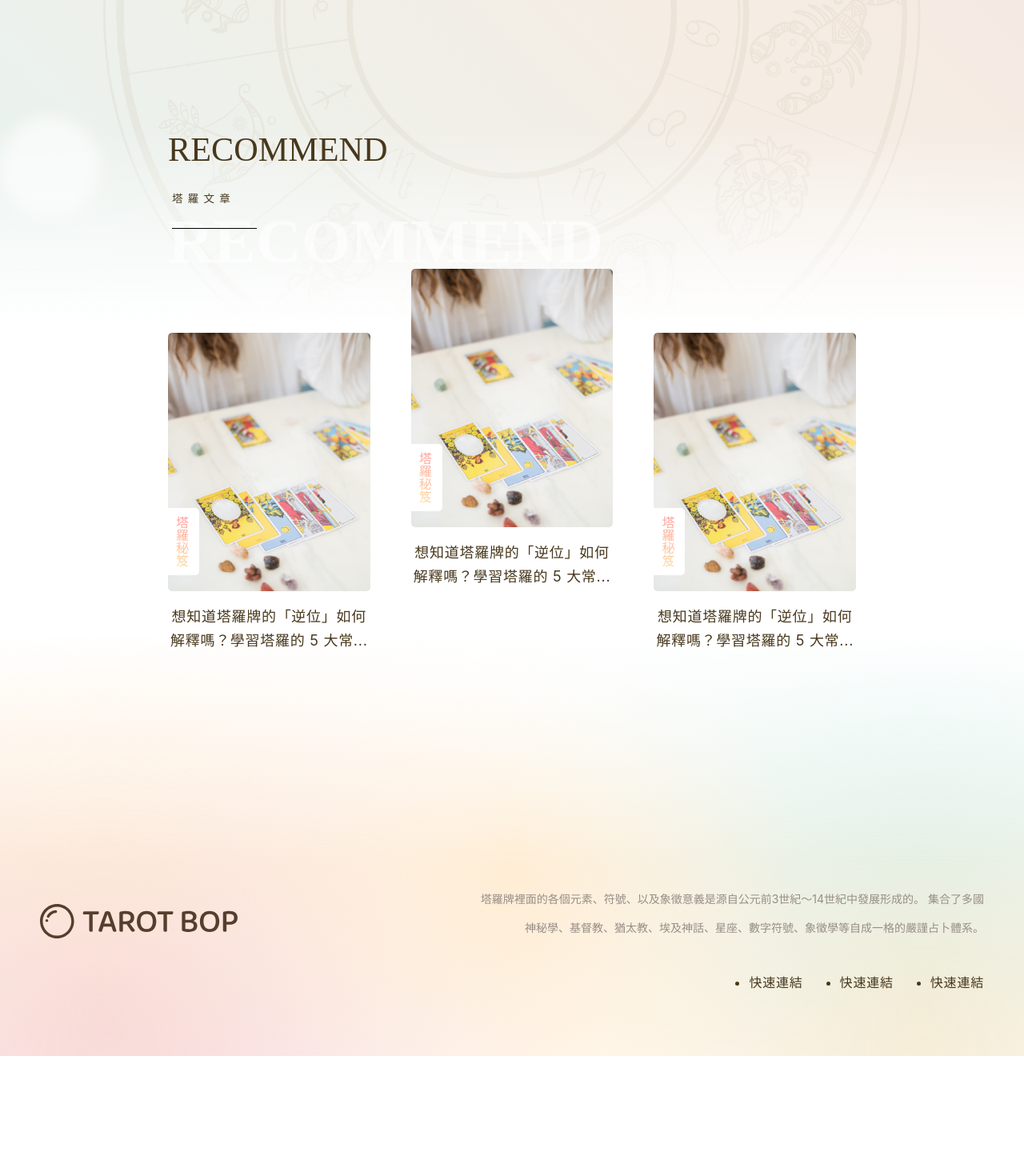
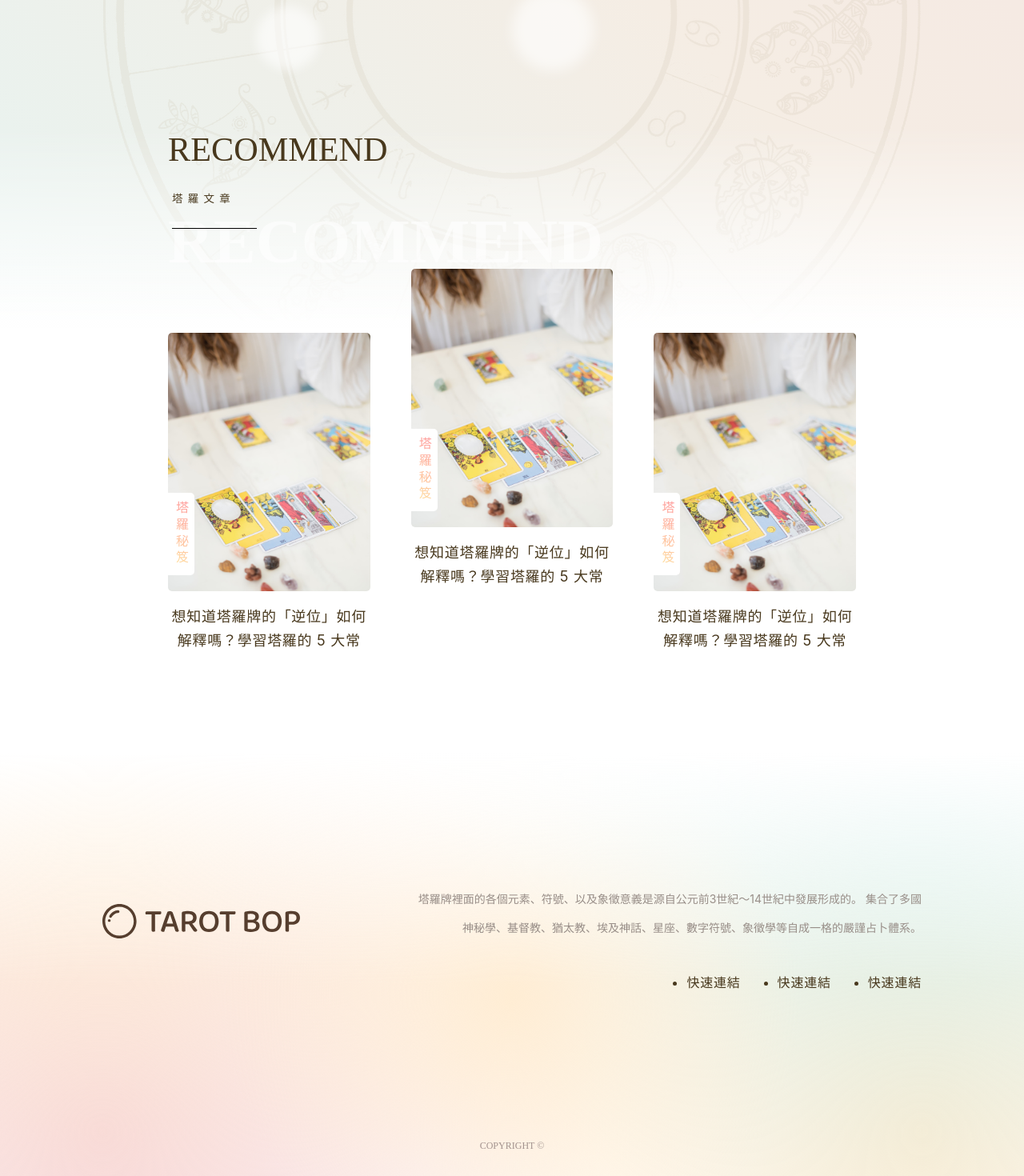
Before and after one commit to smile25896/tarot, a Next.js app: page / in a window 1280 px wide. Shown: the part 894-2364 px from the top of the page at 80% size. Before the commit the page ends 2214 px from the top, so only its background shows below. Built offline with nearby package versions, Linux system fonts and the light colour scheme.

Commit message:
修正：首頁樣式

```diff
--- a/components/Footer/Footer.js
+++ b/components/Footer/Footer.js
@@ -18,9 +18,13 @@ const Footer = () => {
       css={css`
         width: 100%;
         position: absolute;
+      `}
+    >
+      <div
+        css={css`
           display: flex;
           justify-content: space-between;
-        padding: 30vh 50px 10vh;
+          padding: 30vh 10vw 174px;
           @media (max-width: 576px) {
             flex-direction: column;
           }
@@ -128,6 +132,24 @@ const Footer = () => {
             background: linear-gradient(180deg, #fff, #fff 40%, transparent);
           `}
         ></div>
+      </div>
+      <div
+        css={css`
+          margin-bottom: 20px;
+          font-family: "Montserrat";
+          font-style: normal;
+          font-weight: 400;
+          font-size: 12px;
+          line-height: 36px;
+
+          text-align: center;
+          text-transform: uppercase;
+
+          color: #a2938e;
+        `}
+      >
+        Copyright ©
+      </div>
     </footer>
   );
 };
--- a/components/HomeBg/HomeBg.js
+++ b/components/HomeBg/HomeBg.js
@@ -93,12 +93,12 @@ const HomeBg = ({ bubbles, roundTranslate }) => {
         css={[
           bubblesCss,
           css`
-            left: ${index * 20}vw;
+            left: ${index * 12.5}vw;
             width: ${item.width}vw;
             height: ${item.width}vw;
             filter: blur(${item.width}px);
             animation-delay: ${item.delay}s;
-            animation-duration: ${item.width * 2.2}s;
+            animation-duration: ${item.width * 0.7 + 6}s;
           `,
         ]}
       ></div>
@@ -125,6 +125,10 @@ const HomeBg = ({ bubbles, roundTranslate }) => {
 
           @media (max-width: 768px) {
             top: -10vh;
+          }
+
+          @media (max-width: 576px) {
+            height: 250vh;
           }
         `}
       ></div>
@@ -223,6 +227,10 @@ const HomeBg = ({ bubbles, roundTranslate }) => {
             transparent 90%,
             transparent
           );
+
+          @media (max-width: 576px) {
+            top: 200vh;
+          }
         `}
       ></div>
       <div
--- a/components/LayoutContent/LayoutContent.js
+++ b/components/LayoutContent/LayoutContent.js
@@ -20,7 +20,7 @@ const LayoutContent = ({ children }) => {
           width: 680px;
         }
         @media (max-width: 768px) {
-          width: 80vw;
+          width: 88vw;
         }
       `}
     >
--- a/components/PostCard/PostCard.js
+++ b/components/PostCard/PostCard.js
@@ -70,7 +70,7 @@ const PostCard = ({ link }) => {
                 position: relative;
                 width: 100%;
                 height: 100%;
-                padding: 20% 15%;
+                /* padding: 20% 15%; */
                 font-weight: 400;
                 font-size: 14px;
                 line-height: 27px;
@@ -86,16 +86,27 @@ const PostCard = ({ link }) => {
                 css={css`
                   text-align: center;
                   margin-bottom: 18px;
+                  @media (max-width: 1280px) {
+                    height: 50px;
+                    img {
+                      height: 100%;
+                    }
+                  }
                 `}
               >
                 <img src="/images/bubble1.png" alt="bubble" />
               </div>
               <div
                 css={css`
+                  padding: 0 70px;
                   display: -webkit-box;
                   -webkit-box-orient: vertical;
-                  -webkit-line-clamp: 4;
+                  -webkit-line-clamp: 6;
                   overflow: hidden;
+                  @media (max-width: 1280px) {
+                    -webkit-line-clamp: 4;
+                    padding: 0 40px;
+                  }
                 `}
               >
                 塔羅牌占卜是個活生生的系統，能夠創造性地適應你獨特的需求。你所需要的僅僅是一顆開放的心和及真誠的願望，去尋求你生命中反映在塔羅圖像上潛藏的深層實相...
@@ -106,7 +117,7 @@ const PostCard = ({ link }) => {
             css={css`
               position: absolute;
               bottom: 20px;
-              padding: 10px 10px 10px 5px;
+              padding: 10px 5px 10px 5px;
               border-radius: 0px 5px 5px 0px;
               background-color: white;
               -webkit-writing-mode: vertical-lr;
@@ -116,7 +127,6 @@ const PostCard = ({ link }) => {
               }
               &:before {
                 content: "塔羅秘笈";
-                /* height: auto; */
                 background: linear-gradient(
                   216.07deg,
                   #ff9999 2.53%,
@@ -127,6 +137,8 @@ const PostCard = ({ link }) => {
                 -webkit-text-fill-color: transparent;
                 background-clip: text;
                 text-fill-color: transparent;
+                letter-spacing: 0.3em;
+                line-height: 23px;
               }
             `}
           ></div>
@@ -142,6 +154,12 @@ const PostCard = ({ link }) => {
             color: #48381d;
             margin-top: 17px;
 
+            display: -webkit-box;
+            -webkit-box-orient: vertical;
+            -webkit-line-clamp: 2;
+            overflow: hidden;
+            height: 100%;
+
             @media (max-width: 576px) {
               /* display: inline-block; */
               flex: 1;
@@ -151,7 +169,7 @@ const PostCard = ({ link }) => {
             }
           `}
         >
-          想知道塔羅牌的「逆位」如何解釋嗎？學習塔羅的 5 大常...
+          想知道塔羅牌的「逆位」如何解釋嗎？學習塔羅的 5 大常
           <div
             css={css`
               @media (min-width: 577px) {
--- a/components/Title/Title.js
+++ b/components/Title/Title.js
@@ -7,12 +7,9 @@ const Title = ({ text, enText }) => {
       css={css`
         margin-bottom: 50px;
         font-size: 3.3vw;
-        /* @media (max-width: 1280px) {
-          font-size: 44px;
+        @media (max-width: 1080px) {
+          font-size: 30px;
         }
-        @media (max-width: 1080px) {
-          font-size: 44px;
-        } */
       `}
     >
       <h1
@@ -41,7 +38,11 @@ const Title = ({ text, enText }) => {
             opacity: 0.6;
 
             @media (max-width: 768px) {
-              display: none;
+              top: 70px;
+            }
+            @media (max-width: 420px) {
+              top: 76px;
+              font-size: 50px;
             }
           }
         `}
--- a/pages/index.js
+++ b/pages/index.js
@@ -113,7 +113,7 @@ const circleBtnCss = css`
 
 const opacityCss = css`
   opacity: 0;
-  transform: translateY(-50px);
+  transform: translateY(50px);
 `;
 
 const showCss = css`
@@ -134,23 +134,35 @@ export default class Page extends Component {
     this.bubbles = [
       {
         width: Math.random() * 7 + 4,
-        delay: Math.random() * 20,
+        delay: Math.random() * 20 - 20,
       },
       {
         width: Math.random() * 7 + 4,
-        delay: Math.random() * 20,
+        delay: Math.random() * 20 - 20,
       },
       {
         width: Math.random() * 7 + 4,
-        delay: Math.random() * 20,
+        delay: Math.random() * 20 - 20,
       },
       {
         width: Math.random() * 7 + 4,
-        delay: Math.random() * 20,
+        delay: Math.random() * 20 - 20,
       },
       {
         width: Math.random() * 7 + 4,
-        delay: Math.random() * 20,
+        delay: Math.random() * 20 - 20,
+      },
+      {
+        width: Math.random() * 7 + 4,
+        delay: Math.random() * 20 - 20,
+      },
+      {
+        width: Math.random() * 7 + 4,
+        delay: Math.random() * 20 - 20,
+      },
+      {
+        width: Math.random() * 7 + 4,
+        delay: Math.random() * 20 - 20,
       },
     ];
 
@@ -171,7 +183,7 @@ export default class Page extends Component {
 
   handleMouseMove(e) {
     this.setState({
-      left: e.pageX,
+      left: e.pageX * 0.6,
       top: Math.min(e.pageY - window.pageYOffset, 1000),
     });
   }
@@ -203,6 +215,9 @@ function Content({ left, top, bubbles, roundTranslate }) {
         css={css`
           /* display: none; */
           height: 100vh;
+          @media (max-width: 576px) {
+            height: 150vh;
+          }
         `}
       >
         <LoadingAnimation
@@ -371,7 +386,19 @@ function Content({ left, top, bubbles, roundTranslate }) {
               css={css`
                 position: absolute;
                 width: 30vw;
-                top: 38vw;
+                top: 36vw;
+                @media (max-width: 1080px) {
+                  top: 37vw;
+                }
+                @media (max-width: 800px) {
+                  top: 38vw;
+                }
+                @media (max-width: 700px) {
+                  top: 39vw;
+                }
+                @media (max-width: 576px) {
+                  display: none;
+                }
 
                 & img {
                   width: 100%;
```
Lines whose indentation alone changed are shown as unchanged.
